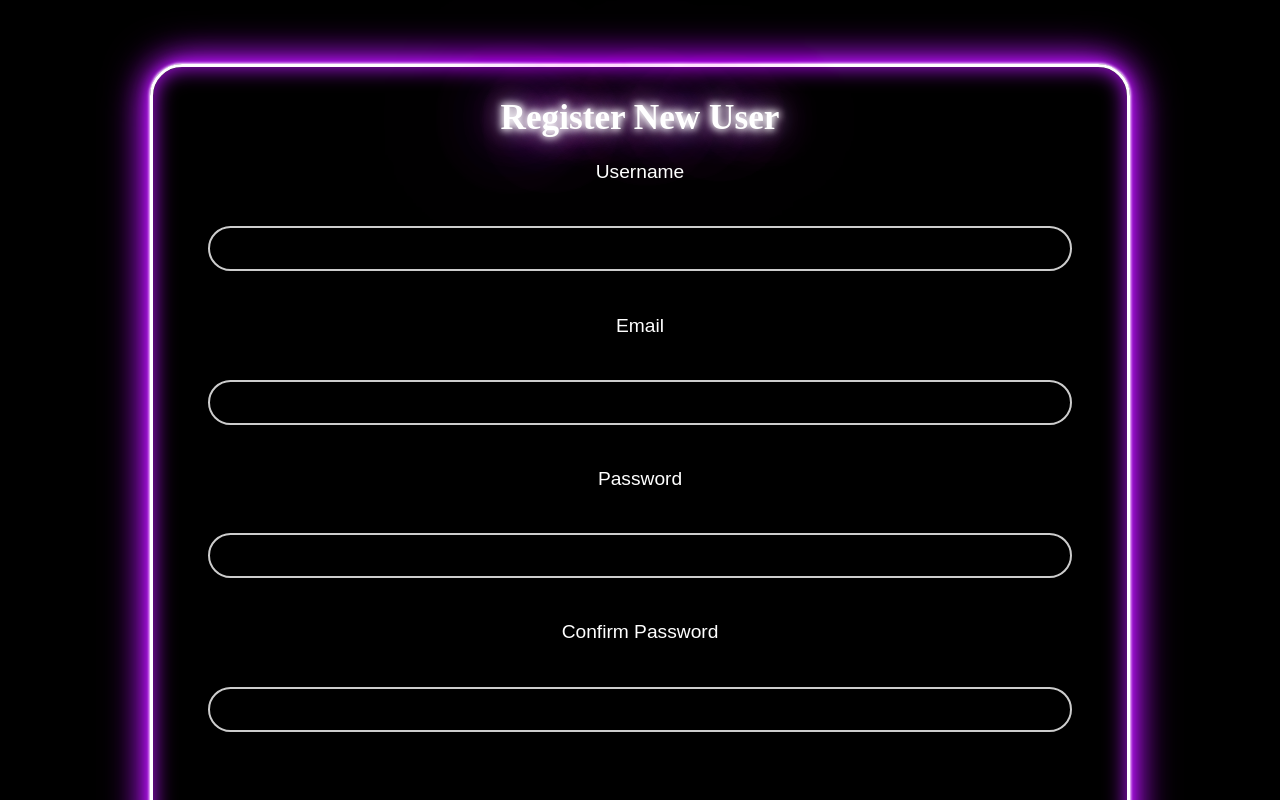
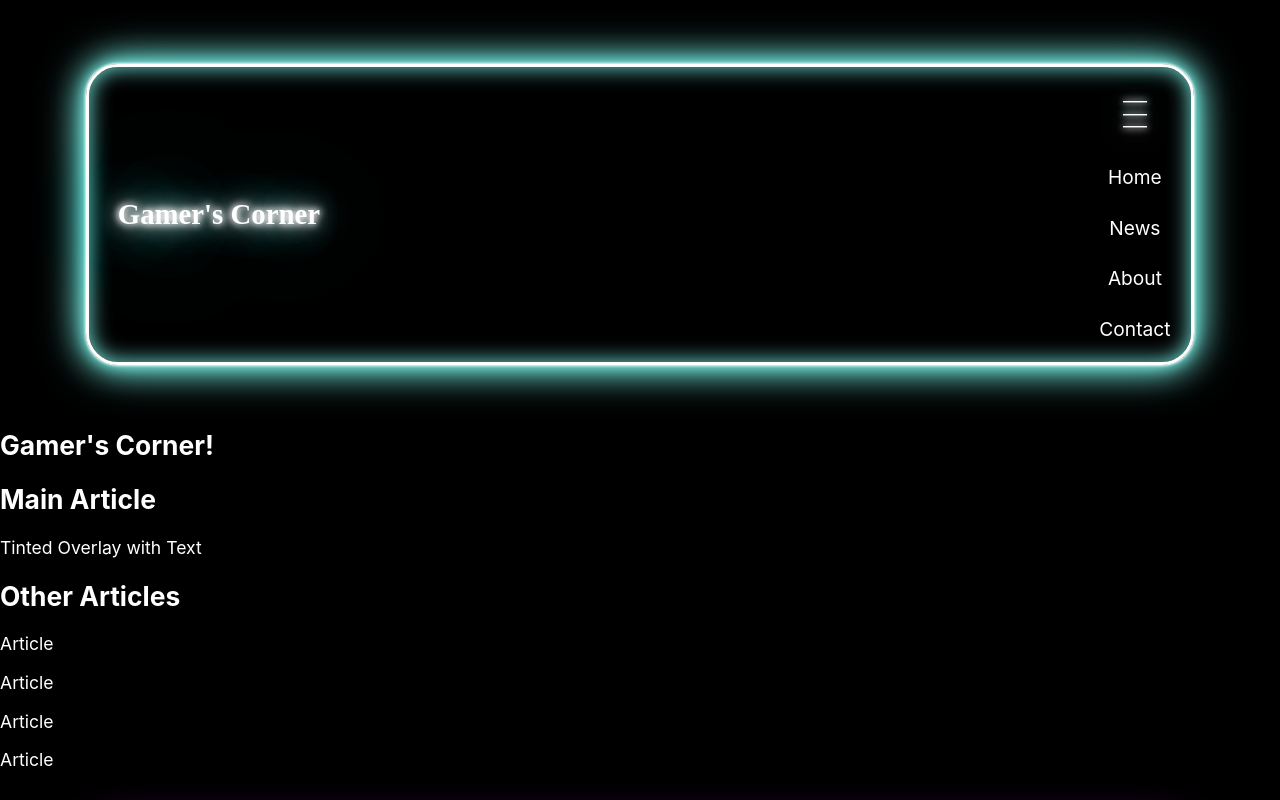
Before and after one commit to ryan-szalaty/gamer-corner, a React (Create React App) app: page / in a window 1280 px wide. Shown: the top 800 px of the page. Built offline with nearby package versions, Linux system fonts and the light colour scheme.

Commit message:
Added navigation and homepage.

```diff
--- a/src/App.css
+++ b/src/App.css
@@ -5,9 +5,61 @@ body {
   font-size: 1.1rem;
 }
 
+.navbar {
+  display: flex;
+  flex-direction: row;
+  justify-content: space-between;
+  align-items: center;
+  border: solid 5px white;
+  padding: 0px 20px;
+  width: 85%;
+  margin: 0 auto;
+}
+
+.navbarLeft {
+  margin-left: 2%;
+  font-size: 1.2rem;
+}
+
+.navbarRight {
+  overflow: hidden;
+  position: relative;
+}
+
+.navbarRight a {
+  color: white;
+  padding: 0.7em;
+  text-decoration: none;
+  font-size: 1.2rem;
+  display: block;
+}
+
+.navbarRight a:hover {
+  transition: 0.5s;
+  text-shadow: 0 0 7px #fff, 0 0 10px #fff, 0 0 21px #fff, 0 0 42px #77ede3,
+    0 0 82px #77ede3, 0 0 92px #77ede3, 0 0 102px #77ede3, 0 0 151px #77ede3;
+}
+
+.navbarRight .links {
+  display: none;
+}
+
+.hamburgerIcon {
+  margin-top: -10px;
+}
+
+.hamburgerBottom, .hamburgerMiddle{
+  margin-top: -5px;
+}
+
+.hamburgerIcon p {
+  font-size: 1.1rem;
+  line-height: 0px;
+}
+
 form {
   margin: 5% auto;
-  width: 75%;
+  width: 85%;
 }
 
 .form-field-area {
@@ -70,6 +122,30 @@ button:hover {
   color: white;
 }
 
+.neonBorderGreen {
+  margin-top: 5%;
+  margin-bottom: 5%;
+  text-align: center;
+  border: 0.2rem solid #fff;
+  border-radius: 2rem;
+  padding: 0.4em;
+  box-shadow: 0 0 0.2rem #fff, 0 0 0.2rem #fff, 0 0 2rem #77ede3,
+    0 0 0.8rem #77ede3, 0 0 2.8rem #77ede3, inset 0 0 1.3rem #77ede3;
+}
+
+.neonTextGreen {
+  font-family: cursive;
+  color: #fff;
+  text-shadow: 0 0 7px #fff, 0 0 10px #fff, 0 0 21px #fff, 0 0 42px #77ede3,
+    0 0 82px #77ede3, 0 0 92px #77ede3, 0 0 102px #77ede3, 0 0 151px #77ede3;
+}
+
+.neonIconGreen {
+  color: #fff;
+  text-shadow: 0 0 7px #fff, 0 0 10px #fff, 0 0 21px #fff, 0 0 42px #77ede3,
+    0 0 82px #77ede3, 0 0 92px #77ede3, 0 0 102px #77ede3, 0 0 151px #77ede3;
+}
+
 .neonBorderPurple {
   margin-top: 5%;
   margin-bottom: 5%;
--- a/src/App.js
+++ b/src/App.js
@@ -1,9 +1,13 @@
 import "./App.css";
+import Navigation from "./components/Navigation";
+import Homepage from "./components/Homepage";
 import Register from "./components/Register";
 
 function App() {
   return (
     <div className="App">
+      <Navigation />
+      <Homepage />
       <Register />
     </div>
   );
--- /dev/null
+++ b/src/components/Homepage.jsx
@@ -0,0 +1,28 @@
+import React from "react";
+import "../App.css";
+
+function Homepage() {
+  return (
+    <div>
+      <section>
+        <h1>Gamer's Corner!</h1>
+      </section>
+
+      <section>
+        <h2>Main Article</h2>
+        <p>Tinted Overlay with Text</p>
+      </section>
+
+      <section>
+        <h2>Other Articles</h2>
+        <p>Article</p>
+        <p>Article</p>
+        <p>Article</p>
+        <p>Article</p>
+      </section>
+
+    </div>
+  );
+}
+
+export default Homepage;
--- /dev/null
+++ b/src/components/Navigation.jsx
@@ -0,0 +1,39 @@
+import React from "react";
+import "../App.css";
+
+function Navigation() {
+  const displayMenu = () => {
+    const menu = document.getElementById("links");
+    if (menu.style.display === "none") {
+      menu.style.display = "block";
+    } else {
+      menu.style.display = "none";
+    }
+  };
+  return (
+    <div className="navbar neonBorderGreen">
+      <section className="navbarLeft">
+        <h1 className="neonTextGreen">Gamer's Corner</h1>
+      </section>
+
+      <section className="navbarRight">
+        <a href="#icon" className="neonIconGreen" onClick={() => displayMenu()}>
+          <div className="hamburgerIcon">
+            <p className="hamburderTop">___</p>
+            <p className="hamburgerMiddle">___</p>
+            <p className="hamburgerBottom">___</p>
+          </div>
+        </a>
+
+        <div id="links">
+          <a href="#home">Home</a>
+          <a href="#news">News</a>
+          <a href="#about">About</a>
+          <a href="#contact">Contact</a>
+        </div>
+      </section>
+    </div>
+  );
+}
+
+export default Navigation;
```
